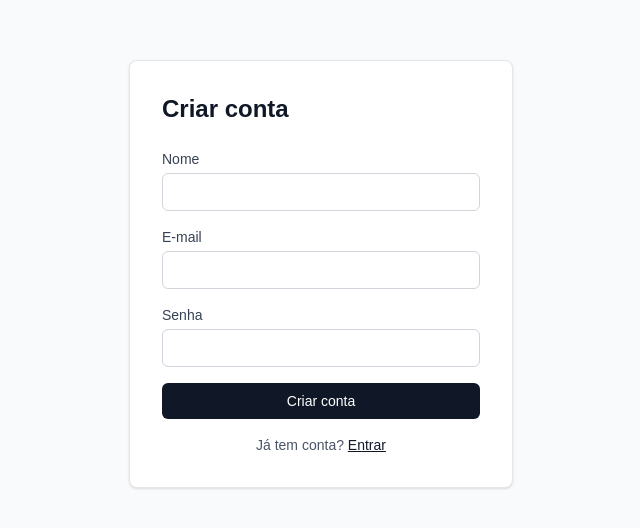
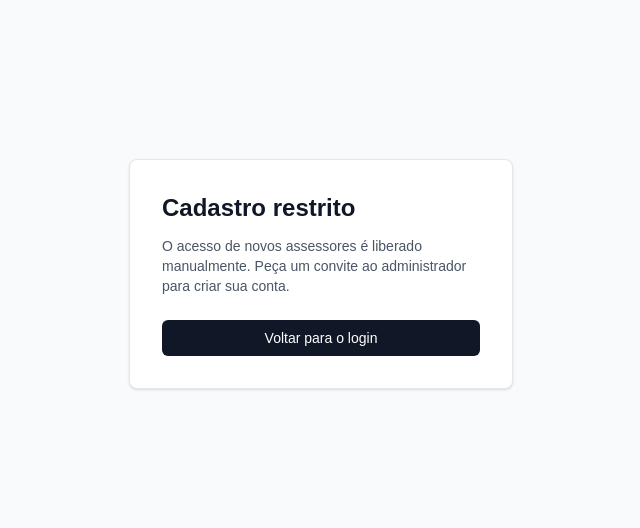
Before and after one commit to Gasopa123/mvp-planejamento-financeiro, a Next.js app: page /cadastro in a window 1280 px wide. Shown: the part 126-654 px from the top of the page, without its empty margins (319-959 px from the left). Built offline with nearby package versions, Linux system fonts and the light colour scheme.

Commit message:
fix: restrict public advisor signup (#44)
* fix: restrict public advisor signup

* fix: require invites for advisor provisioning

---------

Co-authored-by: root <root@srv1810247.hstgr.cloud>

```diff
--- a/app/cadastro/page.tsx
+++ b/app/cadastro/page.tsx
@@ -1,134 +1,21 @@
-"use client";
-
-import { useState, type FormEvent } from "react";
-import { useRouter } from "next/navigation";
 import Link from "next/link";
-import { createClient } from "@/lib/supabase/client";
 
 export default function CadastroPage() {
-  const router = useRouter();
-  const [nome, setNome] = useState("");
-  const [email, setEmail] = useState("");
-  const [password, setPassword] = useState("");
-  const [error, setError] = useState<string | null>(null);
-  const [message, setMessage] = useState<string | null>(null);
-  const [loading, setLoading] = useState(false);
-
-  async function handleSubmit(event: FormEvent<HTMLFormElement>) {
-    event.preventDefault();
-    setError(null);
-    setMessage(null);
-    setLoading(true);
-
-    const supabase = createClient();
-    const { data, error } = await supabase.auth.signUp({
-      email,
-      password,
-      options: {
-        data: { nome },
-      },
-    });
-
-    setLoading(false);
-
-    if (error) {
-      setError(error.message);
-      return;
-    }
-
-    // Se a confirmação de e-mail estiver desativada no projeto, o Supabase
-    // já retorna uma sessão ativa e podemos seguir direto pra área logada.
-    if (data.session) {
-      router.push("/carteira");
-      router.refresh();
-      return;
-    }
-
-    setMessage("Cadastro realizado! Verifique seu e-mail para confirmar a conta antes de entrar.");
-  }
-
   return (
     <main className="flex min-h-screen flex-1 items-center justify-center bg-gray-50 px-4 py-16">
       <div className="w-full max-w-sm rounded-lg border border-gray-200 bg-white p-8 shadow-sm">
-        <h1 className="mb-6 text-2xl font-semibold text-gray-900">Criar conta</h1>
+        <h1 className="mb-3 text-2xl font-semibold text-gray-900">Cadastro restrito</h1>
+        <p className="text-sm text-gray-600">
+          O acesso de novos assessores é liberado manualmente. Peça um convite ao
+          administrador para criar sua conta.
+        </p>
 
-        <form onSubmit={handleSubmit} className="space-y-4">
-          <div>
-            <label
-              htmlFor="nome"
-              className="block text-sm font-medium text-gray-700"
-            >
-              Nome
-            </label>
-            <input
-              id="nome"
-              name="nome"
-              type="text"
-              autoComplete="name"
-              required
-              value={nome}
-              onChange={(event) => setNome(event.target.value)}
-              className="mt-1 w-full rounded-md border border-gray-300 px-3 py-2 text-sm text-gray-900 focus:border-gray-500 focus:outline-none focus:ring-1 focus:ring-gray-500"
-            />
-          </div>
-
-          <div>
-            <label
-              htmlFor="email"
-              className="block text-sm font-medium text-gray-700"
-            >
-              E-mail
-            </label>
-            <input
-              id="email"
-              name="email"
-              type="email"
-              autoComplete="email"
-              required
-              value={email}
-              onChange={(event) => setEmail(event.target.value)}
-              className="mt-1 w-full rounded-md border border-gray-300 px-3 py-2 text-sm text-gray-900 focus:border-gray-500 focus:outline-none focus:ring-1 focus:ring-gray-500"
-            />
-          </div>
-
-          <div>
-            <label
-              htmlFor="password"
-              className="block text-sm font-medium text-gray-700"
-            >
-              Senha
-            </label>
-            <input
-              id="password"
-              name="password"
-              type="password"
-              autoComplete="new-password"
-              minLength={6}
-              required
-              value={password}
-              onChange={(event) => setPassword(event.target.value)}
-              className="mt-1 w-full rounded-md border border-gray-300 px-3 py-2 text-sm text-gray-900 focus:border-gray-500 focus:outline-none focus:ring-1 focus:ring-gray-500"
-            />
-          </div>
-
-          {error && <p className="text-sm text-red-600">{error}</p>}
-          {message && <p className="text-sm text-green-700">{message}</p>}
-
-          <button
-            type="submit"
-            disabled={loading}
-            className="w-full rounded-md bg-gray-900 px-4 py-2 text-sm font-medium text-white hover:bg-gray-800 disabled:opacity-50"
-          >
-            {loading ? "Criando conta..." : "Criar conta"}
-          </button>
-        </form>
-
-        <p className="mt-4 text-center text-sm text-gray-600">
-          Já tem conta?{" "}
-          <Link href="/login" className="font-medium text-gray-900 underline">
-            Entrar
-          </Link>
-        </p>
+        <Link
+          href="/login"
+          className="mt-6 block rounded-md bg-gray-900 px-4 py-2 text-center text-sm font-medium text-white hover:bg-gray-800"
+        >
+          Voltar para o login
+        </Link>
       </div>
     </main>
   );
--- a/app/login/page.tsx
+++ b/app/login/page.tsx
@@ -2,7 +2,6 @@
 
 import { useState, type FormEvent } from "react";
 import { useRouter } from "next/navigation";
-import Link from "next/link";
 import { createClient } from "@/lib/supabase/client";
 
 export default function LoginPage() {
@@ -146,10 +145,7 @@ export default function LoginPage() {
             </p>
 
             <p className="mt-4 text-center text-sm text-gray-600">
-              Ainda não tem conta?{" "}
-              <Link href="/cadastro" className="font-medium text-gray-900 underline">
-                Cadastre-se
-              </Link>
+              Acesso restrito a assessores convidados.
             </p>
           </>
         ) : (
```
Also changed, not shown: 2 other files (tests, documents, lock files or other folders).
